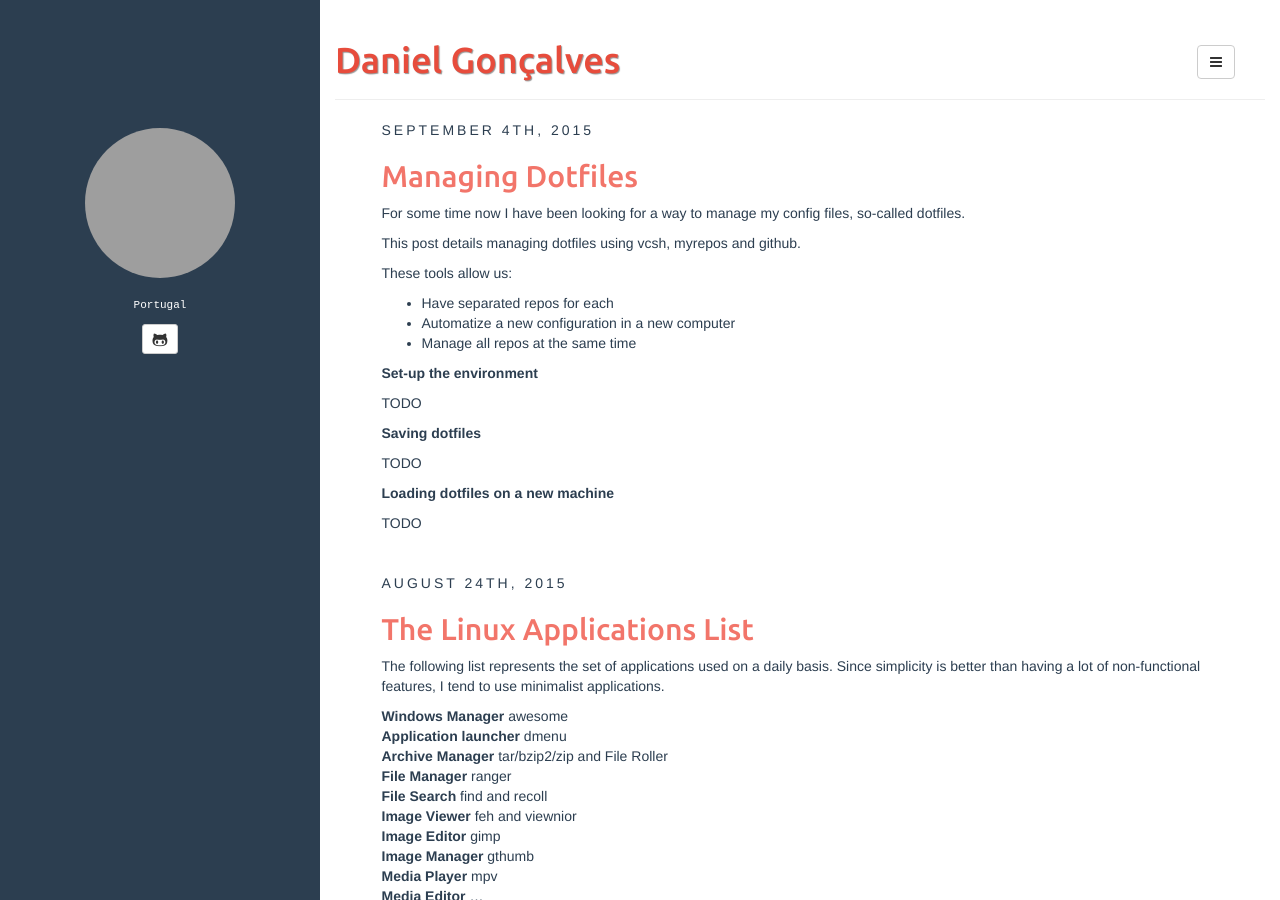
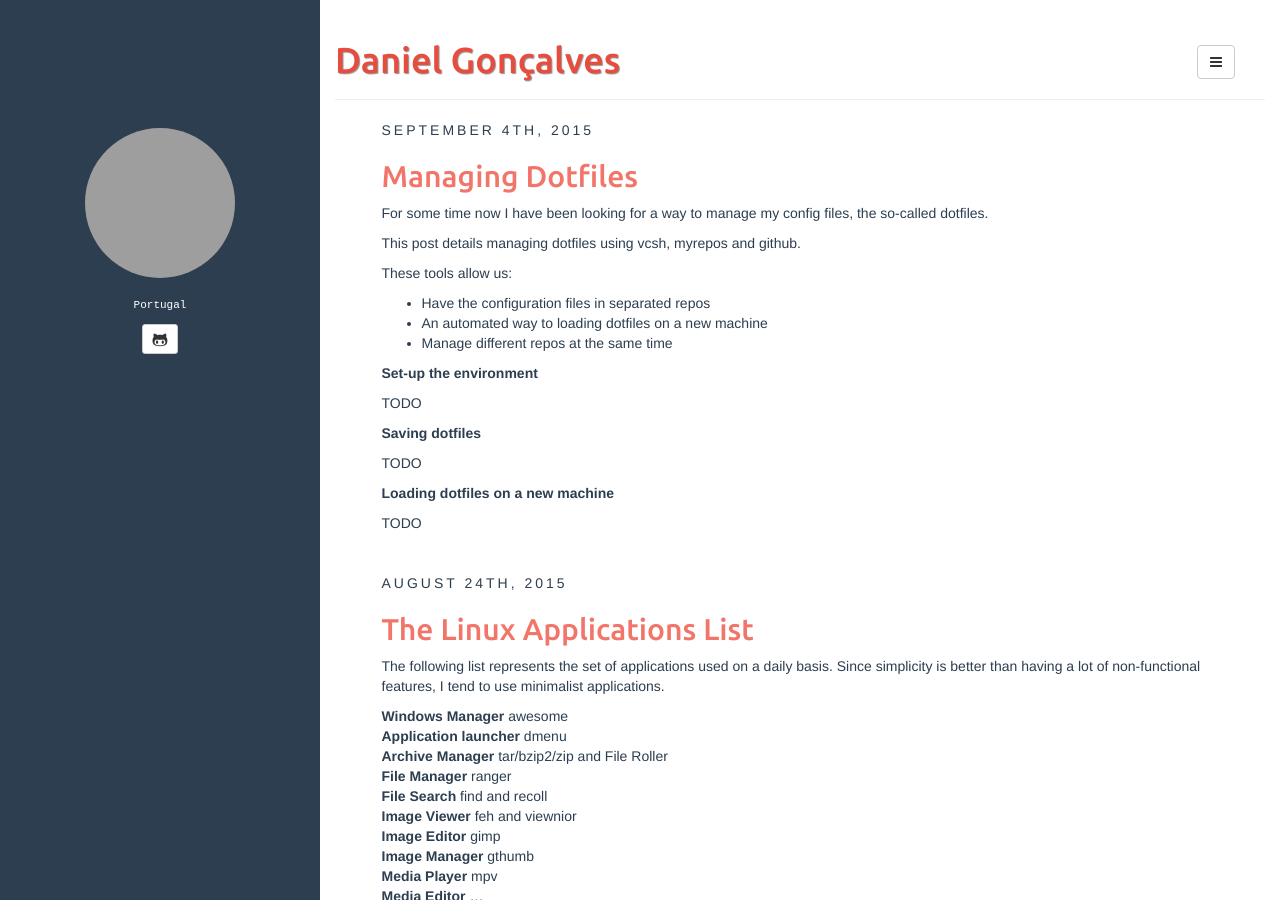
Before and after one commit to 2phost/2phost.github.io, a Jekyll site: the page built from index.html, in a window 1280 px wide and 900 px high. Built offline with Jekyll 4.4.1, drawn with Linux system fonts in a browser that asks for light colours; the list of posts is cut into pages by our own code; grey boxes are pictures that could not be loaded.

Commit message:
dotfiles guide started

```diff
--- a/_posts/2015-09-04-managing-dotfiles.md
+++ b/_posts/2015-09-04-managing-dotfiles.md
@@ -6,16 +6,16 @@ tags: [linux, dotfiles]
 fullview: true
 ---
 
-For some time now I have been looking for a way to manage my config files,
-    so-called dotfiles.
+For some time now I have been looking for a way to manage my config files, the
+so-called dotfiles.
 
 This post details managing dotfiles using vcsh, myrepos and github.
 
 These tools allow us:
 
-- Have separated repos for each
-- Automatize a new configuration in a new computer
-- Manage all repos at the same time
+- Have the configuration files in separated repos
+- An automated way to loading dotfiles on a new machine
+- Manage different repos at the same time
 
 **Set-up the environment**
 
```
